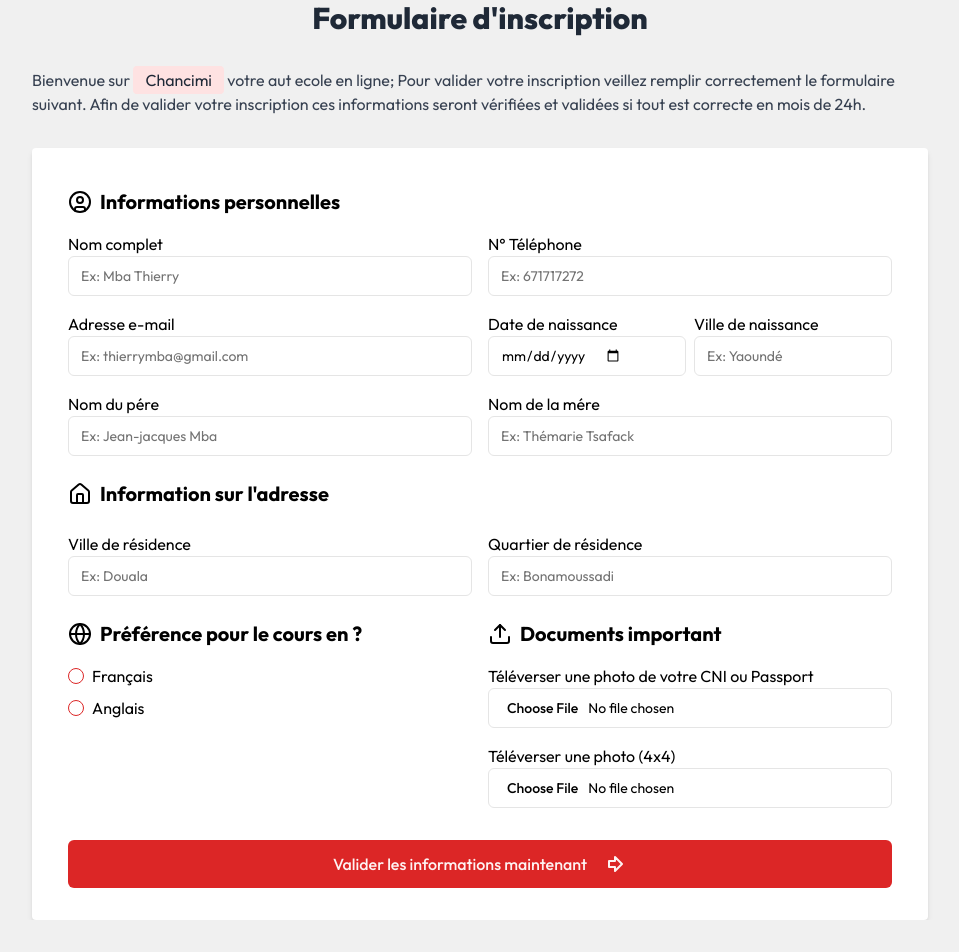
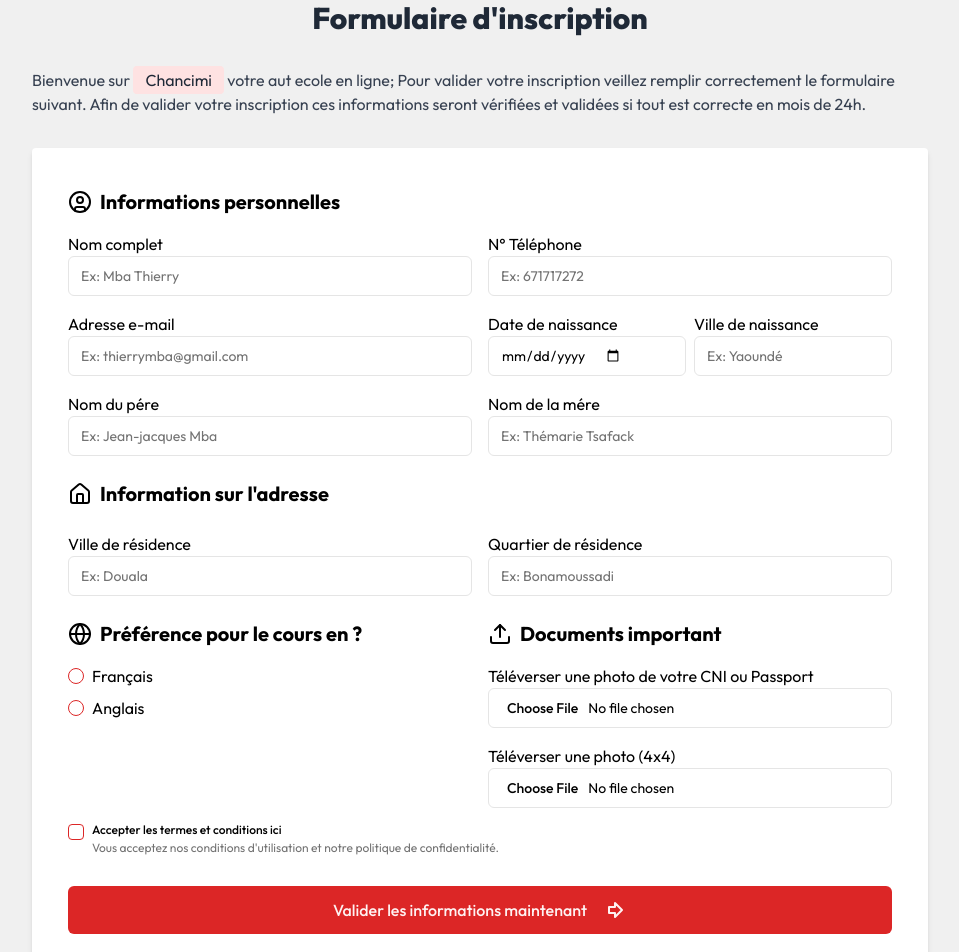
Before and after one commit to lionel-dev20/Chancimi, a Next.js app: page /register in a window 1280 px wide. Shown: the top 952 px of the page, without its empty margins (160-1119 px from the left). Before the commit the page ends 920 px from the top, so only its background shows below. Built offline with nearby package versions, Linux system fonts and the light colour scheme.

Commit message:
conditions d'utilisation a jour

```diff
--- a/app/register/_components/NewFormRegister.jsx
+++ b/app/register/_components/NewFormRegister.jsx
@@ -7,6 +7,8 @@ import { Button } from "@/components/ui/button";
 import { Home, UserCircle, Globe, Upload, ArrowBigRightIcon, Loader2 } from "lucide-react";
 import { RadioGroup, RadioGroupItem } from "@/components/ui/radio-group";
 import { Card, CardContent, CardHeader, CardTitle } from "@/components/ui/card"
+import { Checkbox } from "@/components/ui/checkbox";
+import Link from "next/link";
 
 
 // Configuration Cloudinary
@@ -336,6 +338,21 @@ function NewFormRegister() {
             </div>
         </div>
 
+        <div className="items-top flex space-x-2 my-4">
+      <Checkbox id="terms1" required/>
+      <div className="grid gap-1.5 leading-none">
+        <label
+          htmlFor="terms1"
+          className="text-[12px] font-medium leading-none peer-disabled:cursor-not-allowed peer-disabled:opacity-70"
+        >
+          Accepter les termes et conditions <Link href="/REGLEMENT_RULES_CHANCIMI.pdf" target="_blank">ici</Link>
+        </label>
+        <p className="text-[12px] text-muted-foreground">
+        Vous acceptez nos conditions d&apos;utilisation et notre politique de confidentialité.
+        </p>
+      </div>
+    </div>
+
         <div className="mt-8">
         <Button type="submit" className="w-full sm:text-[1rem]">Valider les informations maintenant <ArrowBigRightIcon className="ml-4"/></Button>
         </div>
--- a/app/tcfregister/_components/Forms.jsx
+++ b/app/tcfregister/_components/Forms.jsx
@@ -7,6 +7,8 @@ import { Button } from "@/components/ui/button";
 import { Home, UserCircle, Globe, Upload, ArrowBigRightIcon, Loader2 } from "lucide-react";
 import { RadioGroup, RadioGroupItem } from "@/components/ui/radio-group";
 import { Card, CardContent, CardHeader, CardTitle } from "@/components/ui/card"
+import { Checkbox } from "@/components/ui/checkbox";
+import Link from "next/link";
 
 
 // Configuration Cloudinary
@@ -341,6 +343,21 @@ function NewFormRegister() {
             </div>
         </div>
 
+      <div className="items-top flex space-x-2 my-4">
+      <Checkbox id="terms1" required/>
+      <div className="grid gap-1.5 leading-none">
+        <label
+          htmlFor="terms1"
+          className="text-[12px] font-medium leading-none peer-disabled:cursor-not-allowed peer-disabled:opacity-70"
+        >
+          Accepter les termes et conditions <Link href="/REGLEMENT_RULES_CHANCIMI.pdf" target="_blank">ici</Link>
+        </label>
+        <p className="text-[12px] text-muted-foreground">
+        Vous acceptez nos conditions d&apos;utilisation et notre politique de confidentialité.
+        </p>
+      </div>
+    </div>
+
         <div className="mt-8">
         <Button type="submit" className="w-full sm:text-[1rem]">Valider les informations maintenant <ArrowBigRightIcon className="ml-4"/></Button>
         </div>
--- a/middleware.ts
+++ b/middleware.ts
@@ -1,6 +1,6 @@
 import { clerkMiddleware, createRouteMatcher } from '@clerk/nextjs/server'
 
-const isPublicRoute = createRouteMatcher(['/sign-in(.*)', '/sign-up(.*)', '/', '/courses', '/course_preview(.*)', '/register', '/accueil', '/booking-car', '/accueil/paiement', '/accueil/paiementtcf', '/accueil/pricing', '/entreprise', '/tcfregister', '/api/googleSheets', '/api/googleSheets/upload', '/api/bookLesson', '/fichedeformationchancimi.pdf'])
+const isPublicRoute = createRouteMatcher(['/sign-in(.*)', '/sign-up(.*)', '/', '/courses', '/course_preview(.*)', '/register', '/accueil', '/booking-car', '/accueil/paiement', '/accueil/paiementtcf', '/accueil/pricing', '/entreprise', '/tcfregister', '/api/googleSheets', '/api/googleSheets/upload', '/api/bookLesson', '/fichedeformationchancimi.pdf', '/REGLEMENT_RULES_CHANCIMI.pdf'])
 
 export default clerkMiddleware((auth, request) => {
   if (!isPublicRoute(request)) {
```
Also changed, not shown: 1 other file (tests, documents, lock files or other folders).
